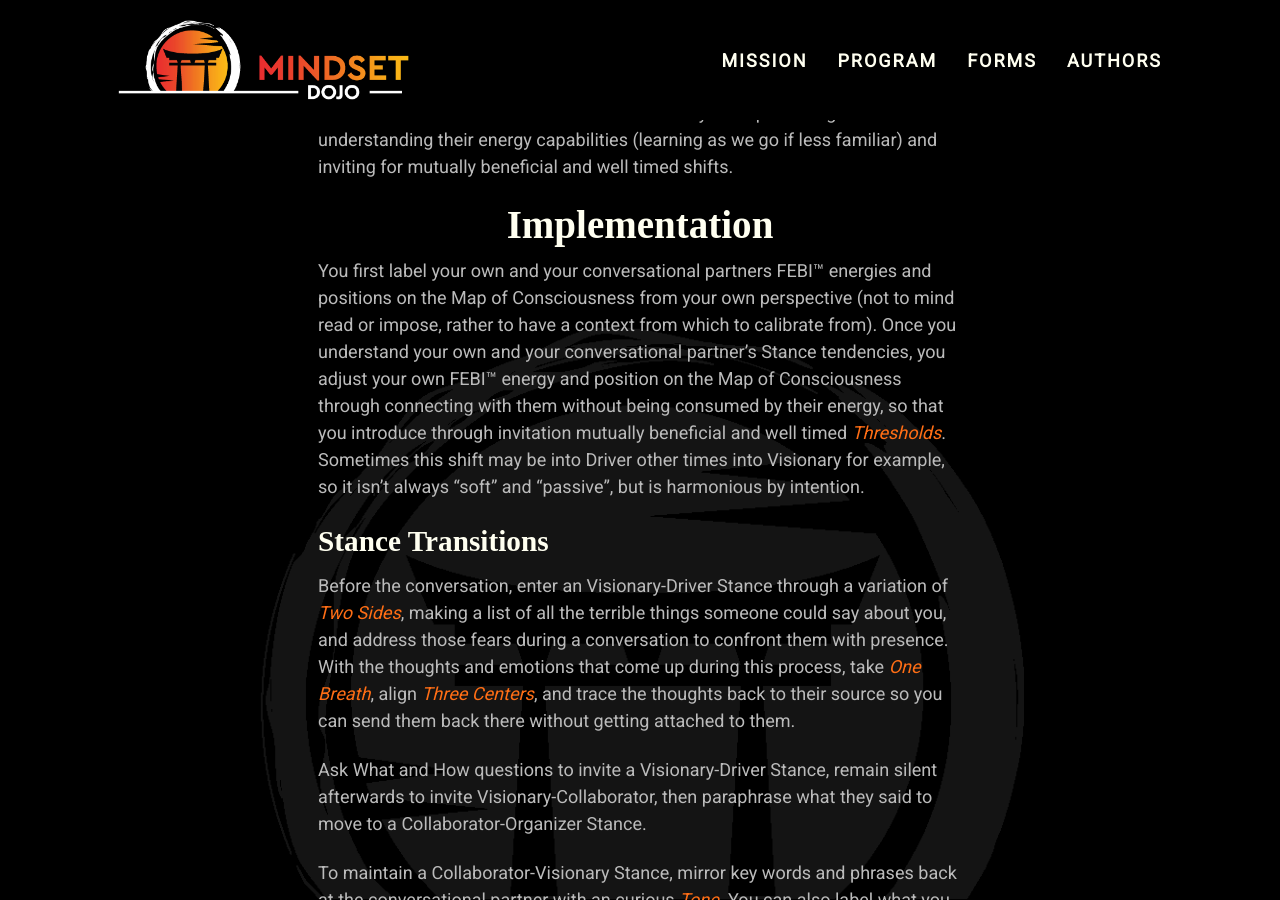
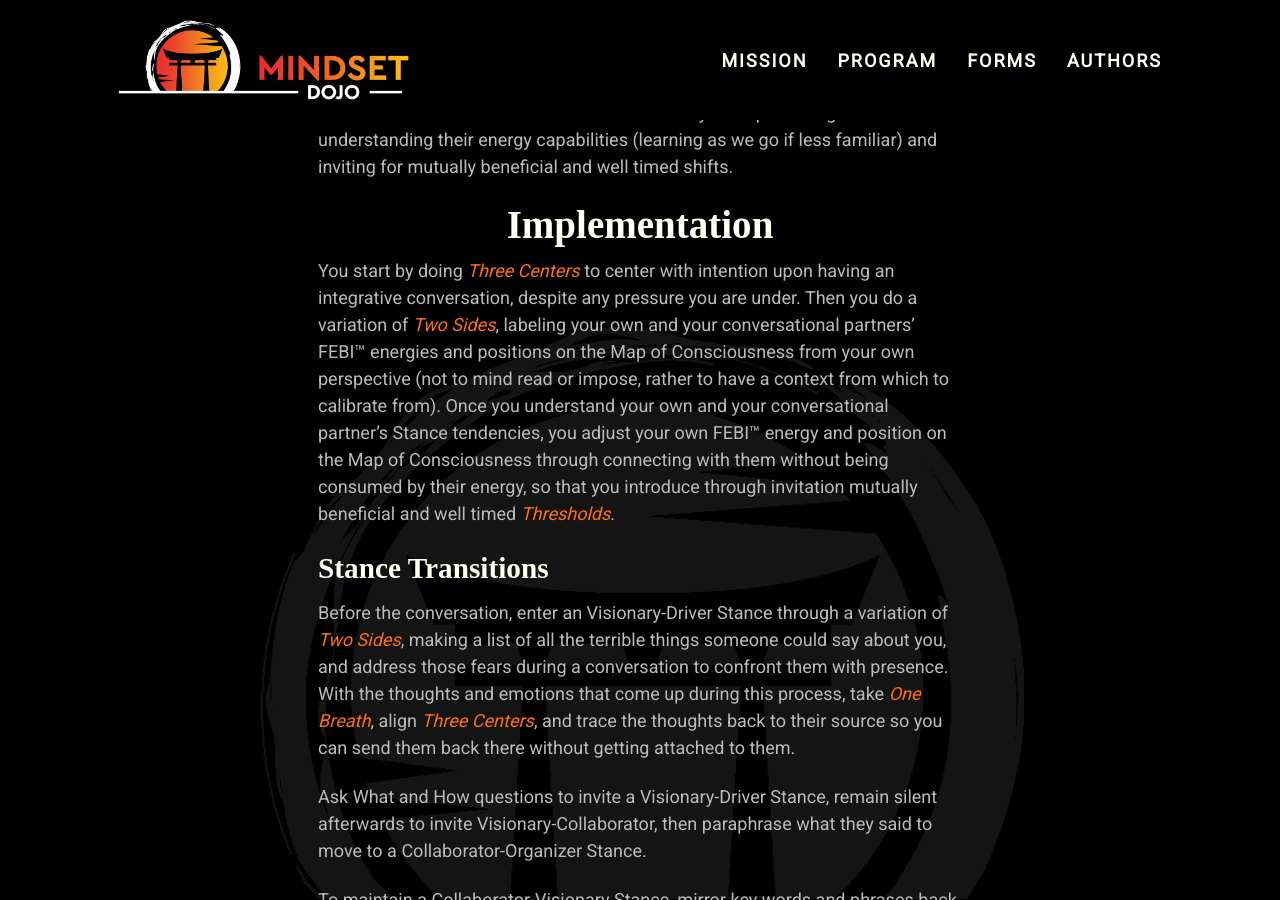
Before and after one commit to mindset-dojo/mindset-dojo.github.io, a Jekyll site: the page built from _forms/stance.md, in a window 1280 px wide and 900 px high, scrolled down 452 px. Built offline with Jekyll 4.4.1, drawn with Linux system fonts in a browser that asks for light colours; some web fonts are replaced.

```diff
--- a/_forms/stance.md
+++ b/_forms/stance.md
@@ -20,7 +20,7 @@
 
 ## Implementation
 
-You first label your own and your conversational partners FEBI™ energies and positions on the Map of Consciousness from your own perspective (not to mind read or impose, rather to have a context from which to calibrate from). Once you understand your own and your conversational partner's Stance tendencies, you adjust your own FEBI™ energy and position on the Map of Consciousness through connecting with them without being consumed by their energy, so that you introduce through invitation mutually beneficial and well timed [Thresholds](../threshold/). Sometimes this shift may be into Driver other times into Visionary for example, so it isn't always "soft" and "passive", but is harmonious by intention.
+You start by doing [Three Centers](../three-centers/) to center with intention upon having an integrative conversation, despite any pressure you are under. Then you do a variation of [Two Sides](../two-sides/), labeling your own and your conversational partners' FEBI™ energies and positions on the Map of Consciousness from your own perspective (not to mind read or impose, rather to have a context from which to calibrate from). Once you understand your own and your conversational partner's Stance tendencies, you adjust your own FEBI™ energy and position on the Map of Consciousness through connecting with them without being consumed by their energy, so that you introduce through invitation mutually beneficial and well timed [Thresholds](../threshold/).
 
 ### Stance Transitions
 
```
